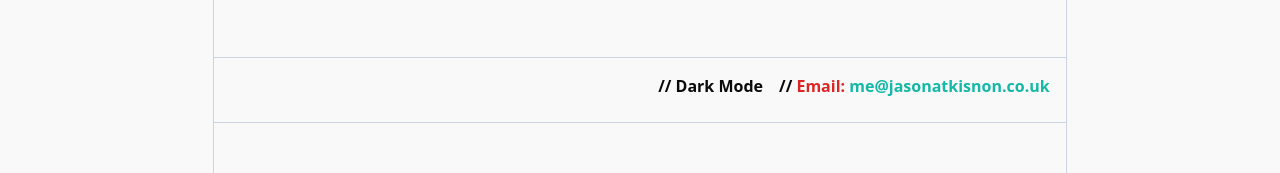
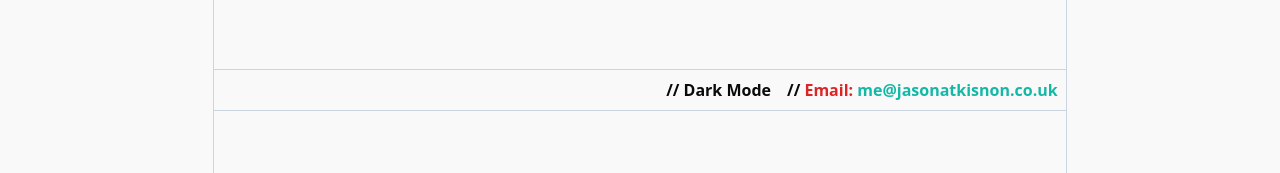
Before and after one commit to mejasonatkinson/profile-landing-page, a Vue app: page / in a window 1280 px wide. Shown: the top 173 px of the page. Built offline with nearby package versions, Linux system fonts and the light colour scheme.

Commit message:
fix padding

```diff
--- a/src/App.vue
+++ b/src/App.vue
@@ -61,7 +61,7 @@ const lightDarkMode = () => {
     ">
     <div class="w-full h-full">
         <div class="flex w-8/12 h-full m-auto border-x border-brand_border">
-            <div class="block w-full m-auto print:border-y lg:border-y text-base text-right p-2 pb-4 border-brand_border">
+            <div class="block w-full m-auto print:border-y lg:border-y text-base text-right border-brand_border">
                 <span class="inline-block font-semibold p-2 print:hidden">
                     <span>//</span> <span class="cursor-pointer hover:opacity-75 transition ease-in-out"
                         :onclick="lightDarkMode">{{ state.light ? "Dark Mode" : "Light Mode" }}</span>
```
